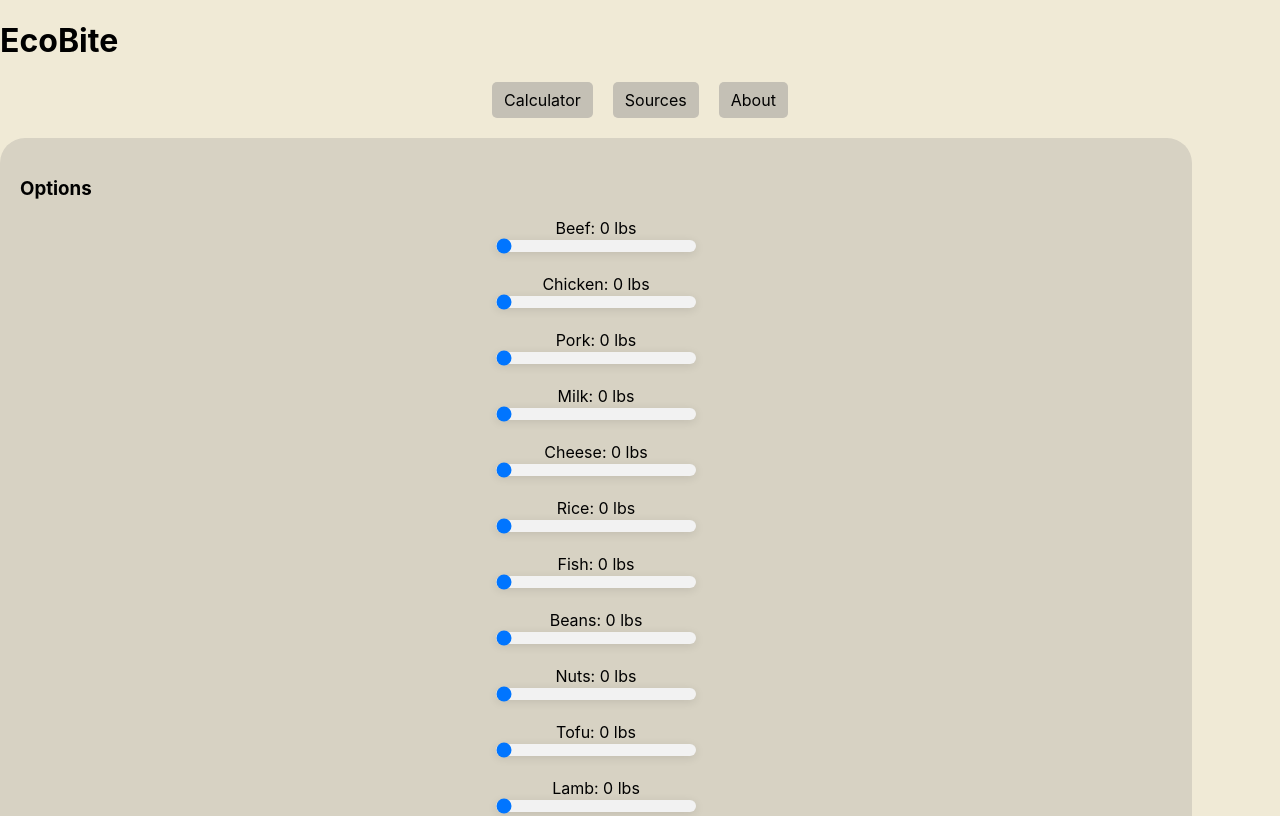
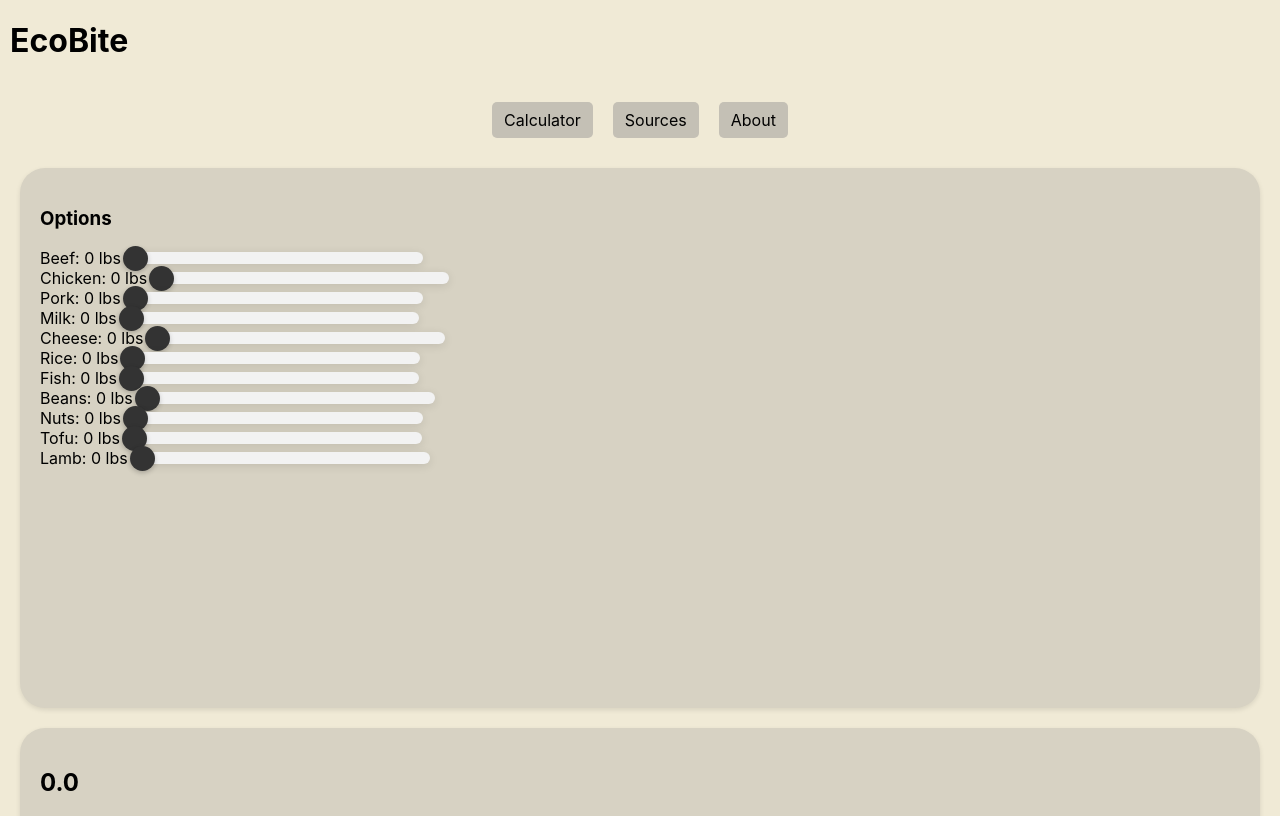
Before and after one commit to jack898/ecobite, a React (Create React App) app: page / in a window 1280 px wide. Shown: the top 816 px of the page. Built offline with nearby package versions, Linux system fonts and the light colour scheme.

Commit message:
Update App.css

```diff
--- a/src/App.css
+++ b/src/App.css
@@ -2,7 +2,9 @@
 html, body {
   height: 100%;
   margin: 0;
+  padding: 0;
   background-color: #F0EAD6;
+  box-sizing: border-box; /* Ensure consistent sizing across elements */
 }
 
 .App {
@@ -10,19 +12,23 @@ html, body {
   height: auto;
   position: relative;
   background-color: #F0EAD6;
-  word-wrap: break-word; /* Ensure text wraps */
+  display: flex;
+  flex-direction: column; /* Prevent horizontal overflow */
+  word-wrap: break-word; /* Ensure long words break correctly */
   overflow-wrap: break-word;
+  padding: 0 10px; /* Add padding for small screens */
 }
 
 /* Header Styling */
 .App-header {
-  min-height: auto;
   display: flex;
   flex-direction: column;
   align-items: center;
   justify-content: center;
   font-size: calc(10px + 2vmin);
   color: rgb(0, 0, 0);
+  padding: 20px;
+  text-align: center; /* Ensure header text wraps nicely */
 }
 
 /* Child Box Styling */
@@ -33,10 +39,11 @@ html, body {
   padding: 20px;
   min-width: 300px;
   min-height: 300px;
-  max-width: 90%; /* Responsive for small screens */
+  max-width: 100%; /* Prevent overflow on small screens */
   vertical-align: middle;
   word-wrap: break-word;
   overflow-wrap: break-word;
+  box-shadow: 0 2px 5px rgba(0, 0, 0, 0.1);
 }
 
 /* Parent Containers */
@@ -44,6 +51,8 @@ html, body {
   display: flex;
   flex-wrap: wrap;
   gap: 20px;
+  justify-content: center; /* Center children in the parent */
+  padding: 10px;
 }
 
 .calculator-container {
@@ -51,15 +60,18 @@ html, body {
   flex-direction: column;
   flex-wrap: wrap;
   gap: 20px;
-  justify-content: center; /* Centers child boxes in Calculator */
+  justify-content: center;
+  padding: 10px;
 }
 
 /* Tab Styling */
 .tab-container {
   display: flex;
+  flex-wrap: wrap; /* Allow tabs to stack on small screens */
   justify-content: center;
   margin: 20px 0;
   gap: 20px;
+  padding: 0 10px;
 }
 
 /* Button Styling */
@@ -97,6 +109,8 @@ html, body {
   outline: none;
   box-shadow: 0 2px 10px rgba(0, 0, 0, 0.1);
   cursor: pointer;
+  width: 100%; /* Expand for mobile */
+  max-width: 300px;
 }
 
 .clean-dropdown:focus {
@@ -107,21 +121,17 @@ html, body {
 /* Number Input Container */
 .number-input-container {
   display: grid;
-  grid-template-columns: repeat(2, 1fr);
+  grid-template-columns: repeat(auto-fit, minmax(150px, 1fr)); /* Responsive columns */
   gap: 15px;
+  width: 100%; /* Ensure container scales properly */
 }
 
 /* Slider Styling */
-.slider-item {
-  display: flex;
-  flex-direction: column;
-  align-items: center;
-}
-
 .clean-slider-input {
   -webkit-appearance: none;
   appearance: none;
-  width: 200px;
+  width: 100%; /* Full width for responsiveness */
+  max-width: 300px;
   height: 12px;
   background-color: #f2f2f2;
   border-radius: 15px;
@@ -134,9 +144,7 @@ html, body {
   background-color: #e0e0e0;
 }
 
-.clean-slider-input::-webkit-slider-thumb,
-.clean-slider-input::-moz-range-thumb,
-.clean-slider-input::-ms-thumb {
+.clean-slider-input::-webkit-slider-thumb {
   -webkit-appearance: none;
   appearance: none;
   width: 25px;
@@ -145,23 +153,20 @@ html, body {
   background-color: #333;
   cursor: pointer;
   box-shadow: 0 2px 5px rgba(0, 0, 0, 0.2);
-  transition: background-color 0.2s ease;
 }
 
-.clean-slider-input:active::-webkit-slider-thumb,
-.clean-slider-input:active::-moz-range-thumb,
-.clean-slider-input:active::-ms-thumb {
+.clean-slider-input:active::-webkit-slider-thumb {
   background-color: #555;
 }
 
 /* Text Box Styling */
 .text-box {
-  width: 100%; /* Full-width for responsiveness */
+  width: 100%; /* Ensure text box scales */
   max-width: 900px;
   text-align: left;
   margin: 10px;
-  word-wrap: break-word;
-  overflow-wrap: break-word;
+  padding: 10px; /* Add padding for better readability */
+  box-sizing: border-box; /* Ensure padding doesn't break layout */
 }
 
 /* Link Styling */
```
